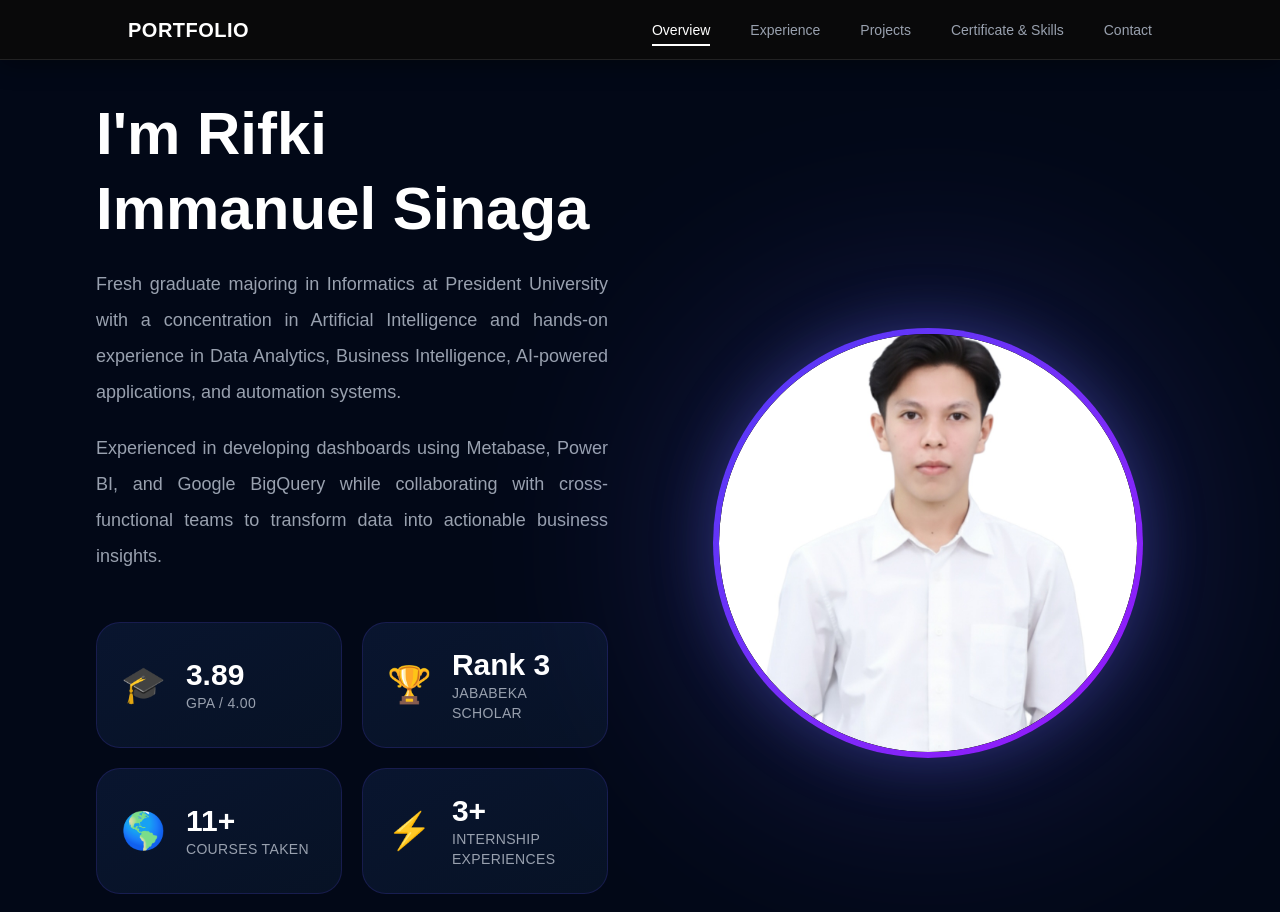
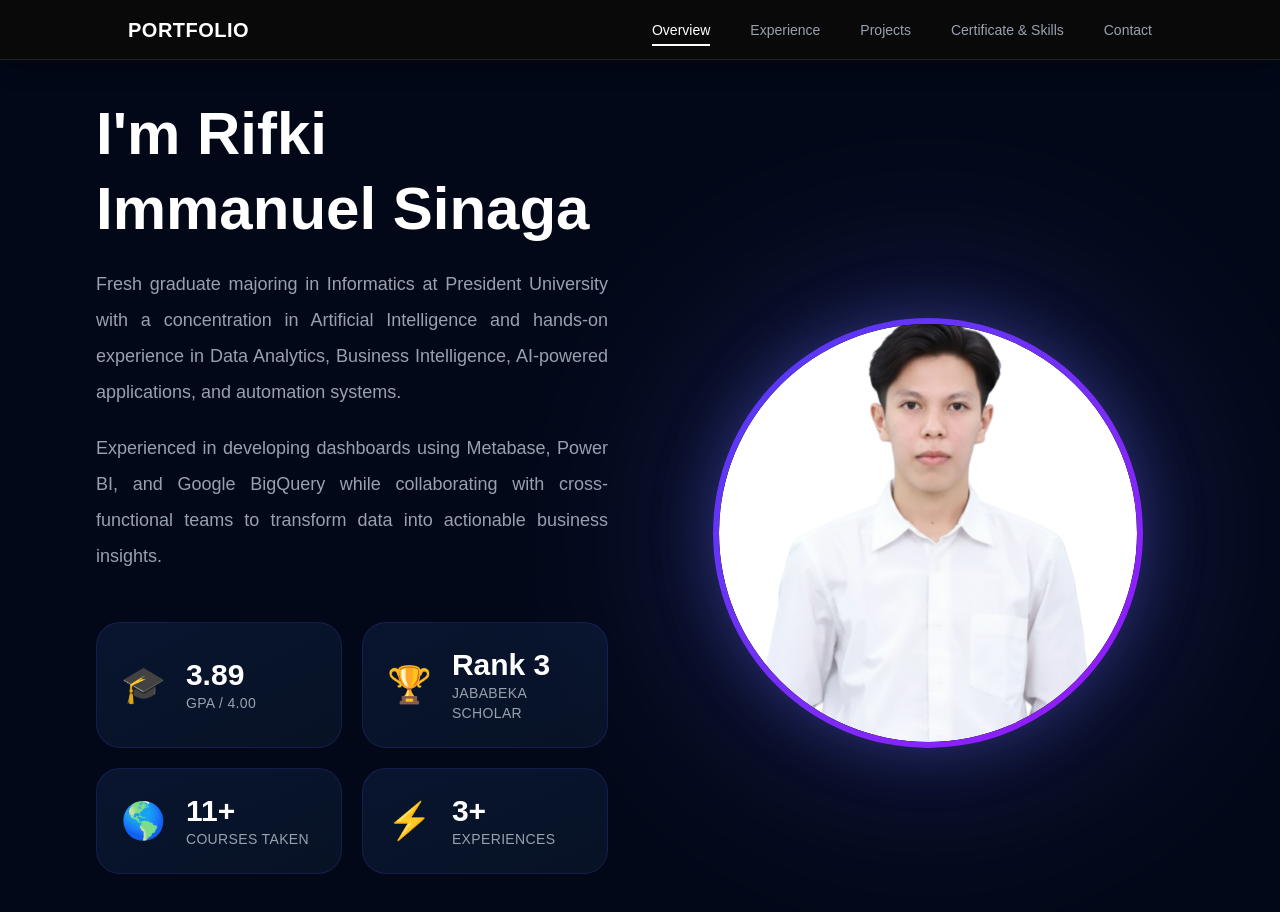
Before and after one commit to rifkiimmanuel/aaaaa, a Next.js app in the folder frontend/: page / in a window 1280 px wide. Shown: the top 912 px of the page. Built offline with nearby package versions, Linux system fonts and the light colour scheme.

Commit message:
Update portfolio

```diff
--- a/frontend/components/Overview.tsx
+++ b/frontend/components/Overview.tsx
@@ -22,7 +22,7 @@ export default function Overview() {
     {
       icon: "⚡",
       title: "3+",
-      subtitle: "Internship Experiences",
+      subtitle: "Experiences",
     },
   ];
 
```
